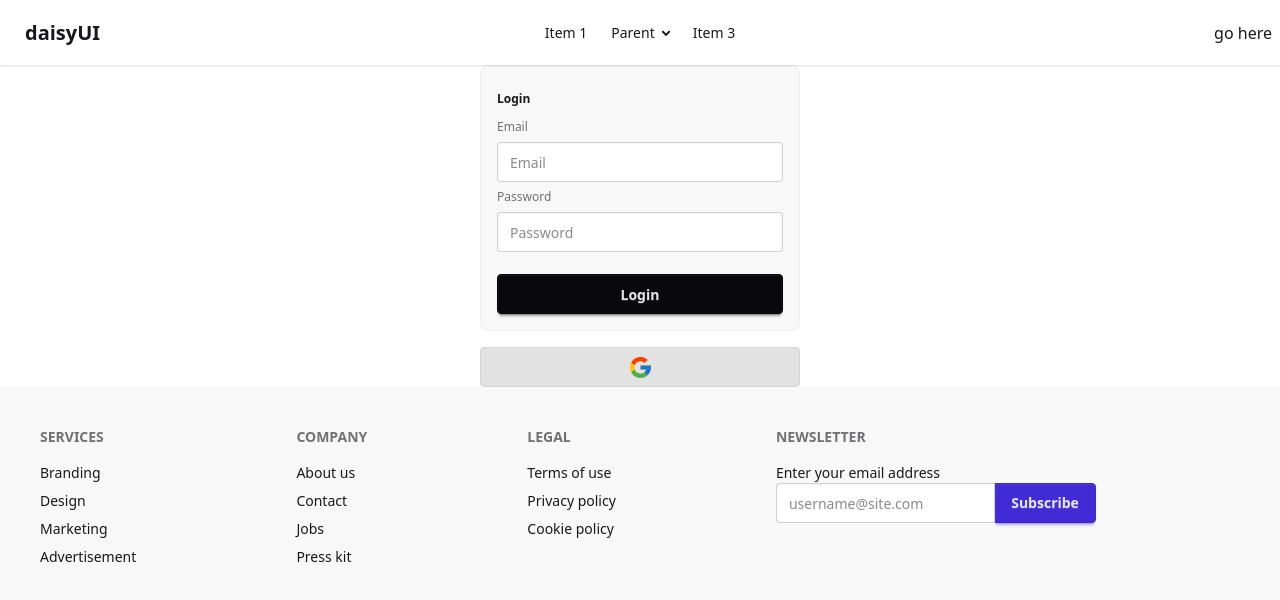
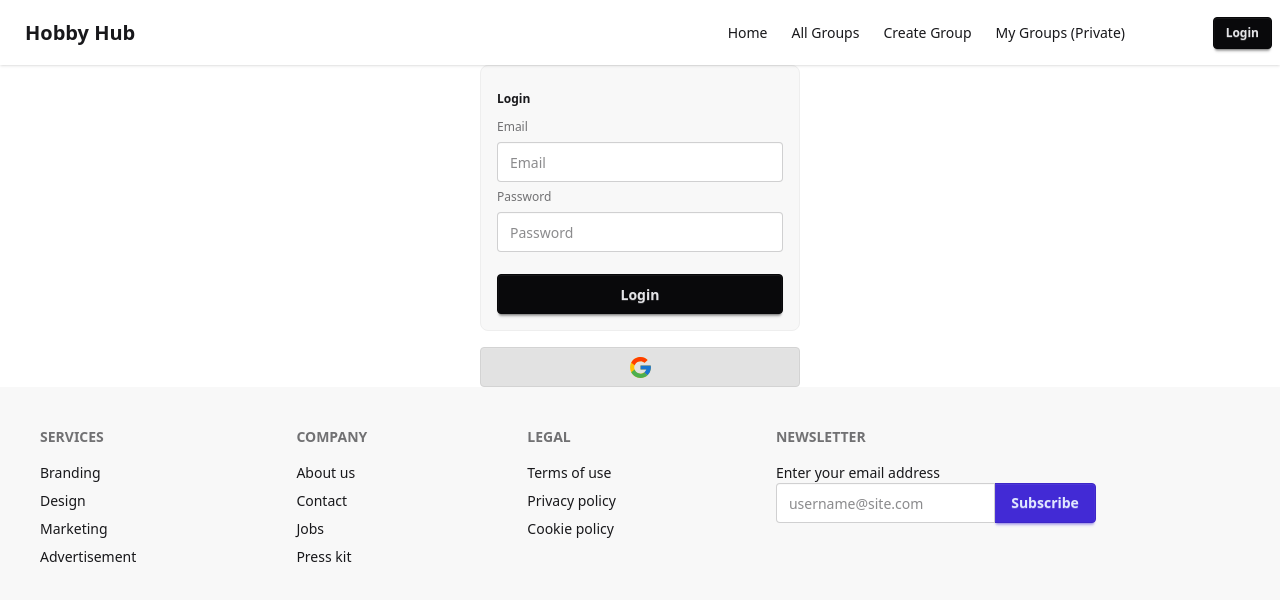
Before and after one commit to tanvirabsur/e-commerce-app, a React (Vite) app: page /login in a window 1280 px wide. Shown: the top 600 px of the page. Built offline with nearby package versions, Linux system fonts and the light colour scheme; no server answers.

Commit message:
complate login regester systam

```diff
--- a/package.json
+++ b/package.json
@@ -18,6 +18,7 @@
     "react-hook-form": "^7.60.0",
     "react-icons": "^5.5.0",
     "react-router": "^7.6.3",
+    "react-tooltip": "^5.29.1",
     "sweetalert2": "^11.22.2",
     "tailwindcss": "^4.1.11"
   },
--- a/src/Pages/Login.jsx
+++ b/src/Pages/Login.jsx
@@ -1,6 +1,9 @@
 import axios from 'axios';
-import React from 'react';
+import React, { use } from 'react';
 import { FcGoogle } from "react-icons/fc";
+import { AuthContext } from '../authprovider/Authprovider';
+
+
 
 const handleLogin = (e) => {
     e.preventDefault()
@@ -16,7 +19,11 @@ const handleLogin = (e) => {
     console.log(formObject);
 }
 
+
 const Login = () => {
+    const {createUserWithGoogle} = use(AuthContext)
+
+
     return (
         <div>
             <form onSubmit={handleLogin} className="fieldset bg-base-200 border-base-300 rounded-box w-xs border p-4 mx-auto">
@@ -31,7 +38,7 @@ const Login = () => {
             <button className="btn btn-neutral mt-4">Login</button>
 
         </form>
-            <button className="mx-auto block btn btn-active mt-4 w-xs"><FcGoogle className='mx-auto' size={25} /></button>
+            <button onClick={createUserWithGoogle} className="mx-auto block btn btn-active mt-4 w-xs"><FcGoogle className='mx-auto' size={25} /></button>
         </div>
 
 
--- a/src/authprovider/Authprovider.jsx
+++ b/src/authprovider/Authprovider.jsx
@@ -24,7 +24,7 @@ const Authprovider = ({ children }) => {
         return signInWithEmailAndPassword(auth, email, password)
     }
 
-    const logout = () => {
+    const Logout = () => {
         return signOut(auth).then(() => {
             // console.log('logout successfully')
         }).catch((err) => {
@@ -49,7 +49,7 @@ const Authprovider = ({ children }) => {
         createUser,
         updateUser,
         login,
-        logout,
+        Logout,
         loading,
         user
     }
--- a/src/components/NavBar.jsx
+++ b/src/components/NavBar.jsx
@@ -1,50 +1,117 @@
-import React from 'react';
+import React, {   use, useEffect, useState } from 'react';
+
 import { NavLink } from 'react-router';
+import { Tooltip } from 'react-tooltip'
+import { AuthContext } from '../authprovider/Authprovider';
 
-const NavBar = () => {
+const Navbar = () => {
+    const {  user,Logout } = use(AuthContext)
+
+// Logout,
+    const [theme, setTheme] = useState(
+        localStorage.getItem("theme") ? localStorage.getItem("theme") : "light"
+    );
+    const handleToggle = (e) => {
+        if (e.target.checked) {
+            setTheme("dark");
+        } else {
+            setTheme("light");
+        }
+    };
+    useEffect(() => {
+        localStorage.setItem("theme", theme);
+        const localThem = localStorage.getItem("theme");
+        document.querySelector("html").setAttribute("data-theme", localThem);
+    }, [theme]);
+
     return (
-        <div className="navbar bg-base-100 shadow-sm">
-            <div className="navbar-start">
-                <div className="dropdown">
-                    <div tabIndex={0} role="button" className="btn btn-ghost lg:hidden">
-                        <svg xmlns="http://www.w3.org/2000/svg" className="h-5 w-5" fill="none" viewBox="0 0 24 24" stroke="currentColor"> <path strokeLinecap="round" strokeLinejoin="round" strokeWidth="2" d="M4 6h16M4 12h8m-8 6h16" /> </svg>
-                    </div>
-                    <ul
-                        tabIndex={0}
-                        className="menu menu-sm dropdown-content bg-base-100 rounded-box z-1 mt-3 w-52 p-2 shadow">
-                        <li><a>Item 1</a></li>
-                        <li>
-                            <a>Parent</a>
-                            <ul className="p-2">
-                                <li><a>Submenu 1</a></li>
-                                <li><a>Submenu 2</a></li>
-                            </ul>
-                        </li>
-                        <li><a>Item 3</a></li>
+        <>
+            <div className="navbar justify-between bg-base-100 shadow-sm">
+                <div className="navbar-start">
+
+                    <NavLink className={'btn btn-ghost text-xl'} to={'/'}>Hobby Hub</NavLink>
+                </div>
+                <div className="navbar-center hidden lg:flex">
+                    <ul className="menu menu-horizontal px-1">
+                        <li><NavLink to={'/'}>Home</NavLink></li>
+                        <li><NavLink to={'/all-groups'}>All Groups</NavLink></li>
+                        <li><NavLink to={'/createGroup'}>Create Group</NavLink></li>
+                        <li><NavLink to={'/my-group'}>My Groups (Private)</NavLink></li>
                     </ul>
                 </div>
-                <a className="btn btn-ghost text-xl">daisyUI</a>
+                {/*  */}
+
+                {user ? <div className="navbar-end gap-5">
+                    <label className="toggle text-base-content">
+                        <input type="checkbox" onClick={handleToggle} />
+                        <svg aria-label="enabled" xmlns="http://www.w3.org/2000/svg" viewBox="0 0 24 24">
+                            <g
+                                strokeLinejoin="round"
+                                strokeLinecap="round"
+                                strokeWidth="4"
+                                fill="none"
+                                stroke="currentColor"
+                            >
+                                <path d="M20 6 9 17l-5-5"></path>
+                            </g>
+                        </svg>
+                        <svg
+                            aria-label="disabled"
+                            xmlns="http://www.w3.org/2000/svg"
+                            viewBox="0 0 24 24"
+                            fill="none"
+                            stroke="currentColor"
+                            strokeWidth="4"
+                            strokeLinecap="round"
+                            strokeLinejoin="round"
+                        >
+                            <path d="M18 6 6 18" />
+                            <path d="m6 6 12 12" />
+                        </svg>
+                    </label>
+
+                    <div className="dropdown dropdown-end ">
+                        <div tabIndex={0} role="button"
+                        className="btn btn-ghost btn-circle avatar  tooltip my-tooltip tooltip-bottom"
+                        // data-tooltip-id="my-tooltip"
+                        // data-tooltip-content={user?.displayName}
+                        //     data-tooltip-place="top"
+                            >
+                            <Tooltip
+                            content={user?.displayName}
+                            anchorSelect='.my-tooltip'
+                            style={{height: '70px', width: '100px'}}
+                            place="top"
+                             />
+                            <div className="w-10 rounded-full " >
+
+                                <img
+
+                                    alt="Tailwind CSS Navbar component"
+
+                                    src={user?.photoURL}
+                                />
+                            </div>
+                        </div>
+                        <ul
+                            tabIndex={0}
+                            className="menu menu-sm dropdown-content bg-base-100 rounded-box z-1 mt-3 w-52 p-2 shadow ">
+                            <li className='lg:hidden'><NavLink to={'/'}>Home</NavLink></li>
+                            <li className='lg:hidden'><NavLink to={'/all-groups'}>All Groups</NavLink></li>
+                            <li className='lg:hidden'><NavLink to={'/createGroup'}>Create Group</NavLink></li>
+                            <li className='lg:hidden'><NavLink to={'/my-group'}>My Groups (Private)</NavLink></li>
+                            <li><a className='' onClick={Logout}>Logout</a></li>
+                        </ul>
+                    </div>
+                </div> : <div><button className='btn btn-neutral btn-sm '><NavLink to={'/login'}>Login</NavLink></button></div>}
+
+                {/* <div tabIndex={0} role="button" className="btn btn-ghost lg:hidden">
+                            <svg xmlns="http://www.w3.org/2000/svg" className="h-5 w-5" fill="none" viewBox="0 0 24 24" stroke="currentColor"> <path strokeLinecap="round" strokeLinejoin="round" strokeWidth="2" d="M4 6h16M4 12h8m-8 6h16" /> </svg>
+                        </div> */}
+
             </div>
-            <div className="navbar-center hidden lg:flex">
-                <ul className="menu menu-horizontal px-1">
-                    <li><a>Item 1</a></li>
-                    <li>
-                        <details>
-                            <summary>Parent</summary>
-                            <ul className="p-2">
-                                <li><a>Submenu 1</a></li>
-                                <li><a>Submenu 2</a></li>
-                            </ul>
-                        </details>
-                    </li>
-                    <li><a>Item 3</a></li>
-                </ul>
-            </div>
-            <div className="navbar-end">
-                <NavLink to={'/productdetails'}>go here</NavLink>
-            </div>
-        </div>
+        </>
     );
 };
 
-export default NavBar;
+export default Navbar;
--- a/src/main.jsx
+++ b/src/main.jsx
@@ -5,9 +5,12 @@ import App from './App.jsx'
 import { RouterProvider } from 'react-router'
 import Home from './Pages/Home.jsx'
 import { router } from './router/RouterProvider.jsx'
+import Authprovider from './authprovider/Authprovider.jsx'
 
 createRoot(document.getElementById('root')).render(
   <StrictMode>
-    <RouterProvider router={router}></RouterProvider>
+   <Authprovider>
+     <RouterProvider router={router}></RouterProvider>
+   </Authprovider>
   </StrictMode>,
 )
```
Also changed, not shown: 1 other file (tests, documents, lock files or other folders).
